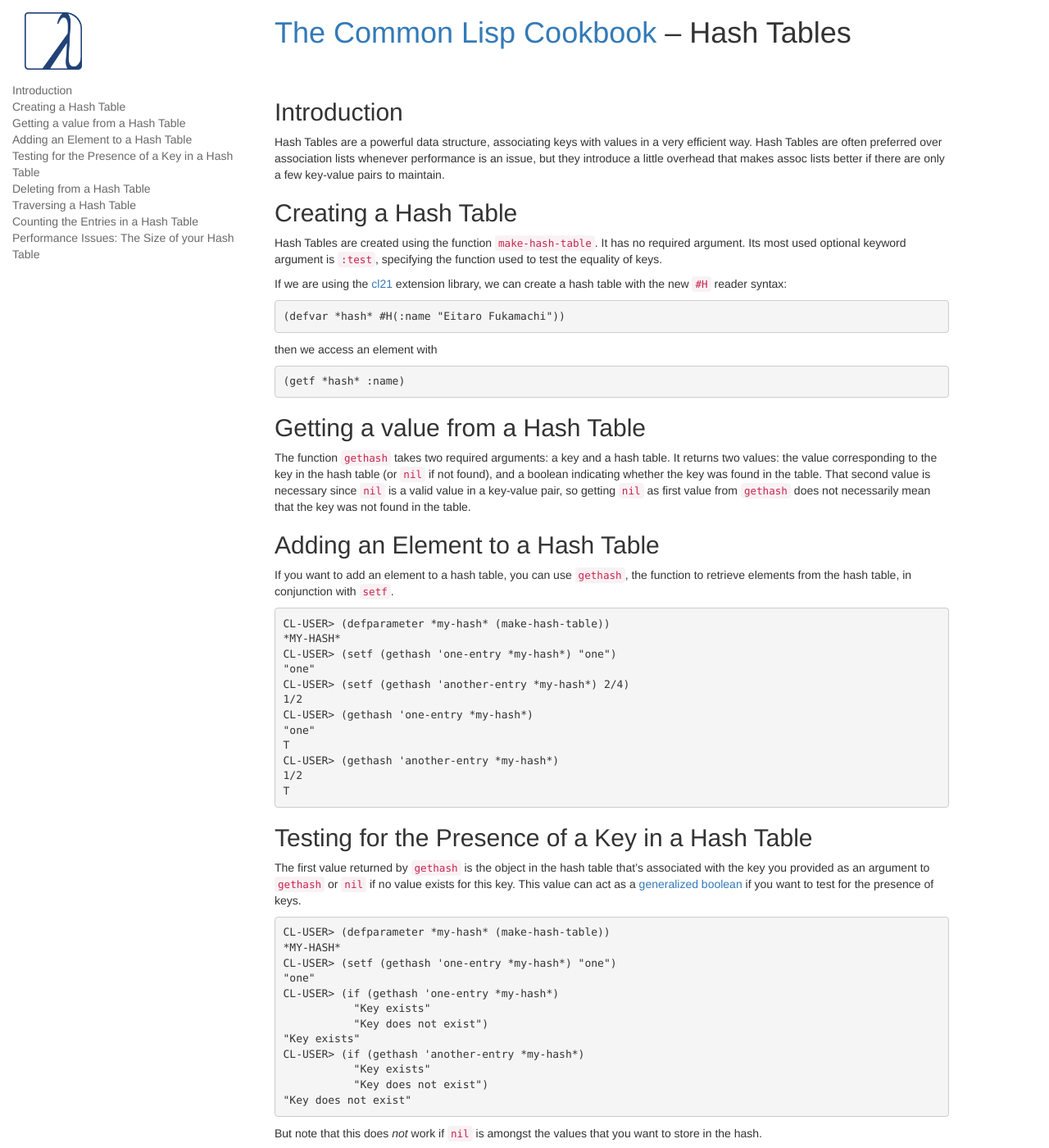
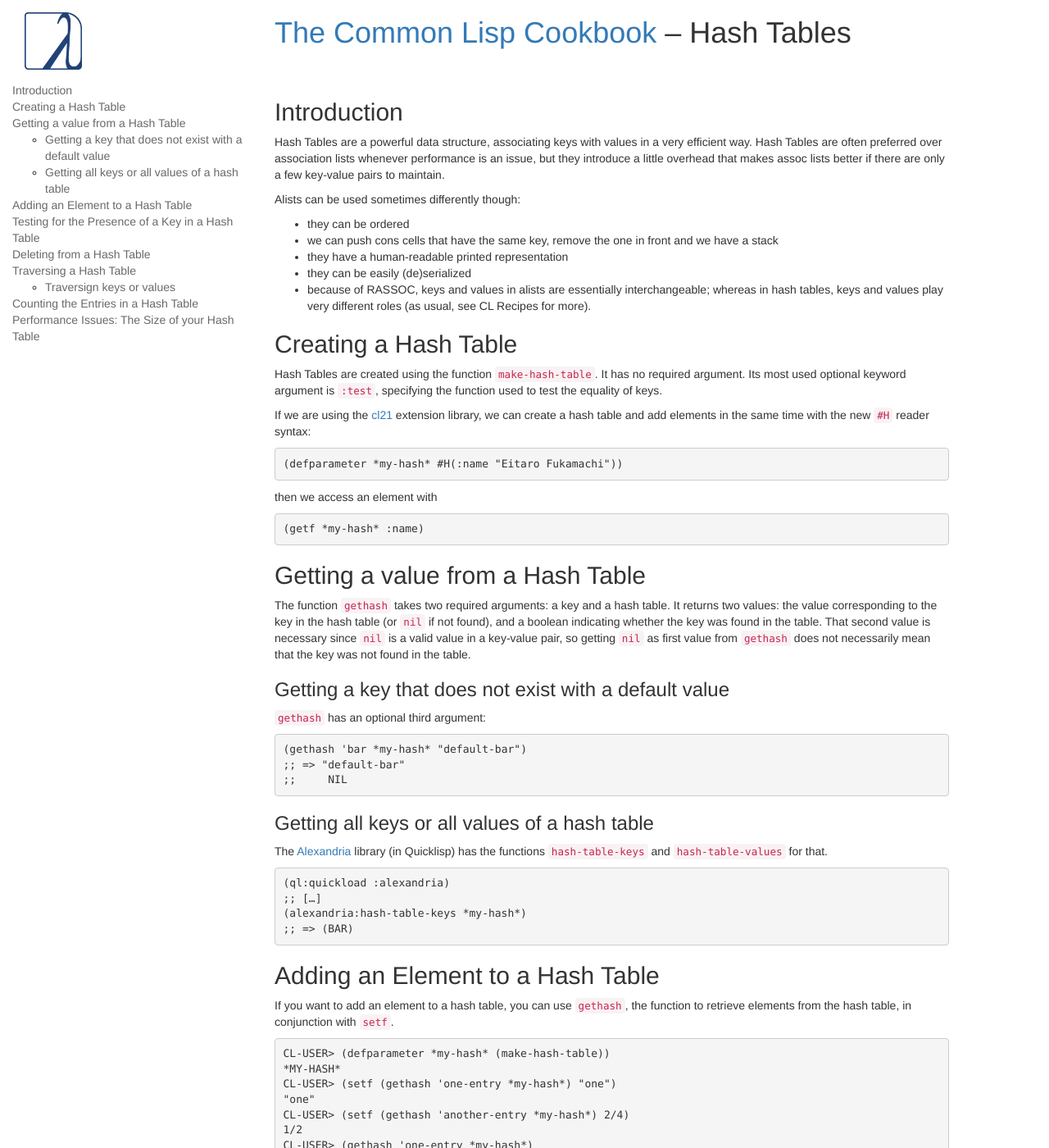
Before and after one commit to LispCookbook/cl-cookbook, a Jekyll site: the page built from hashes.md, in a window 1280 px wide and 1400 px high. Shown: the whole window at 82% size. Built offline with Jekyll 4.4.1, drawn with Linux system fonts in a browser that asks for light colours; some of the changed text lies outside the part shown.

Commit message:
Hashes++ (Alexandria, comparison to alists, mapping over keys or values,…)

```diff
--- a/hashes.md
+++ b/hashes.md
@@ -12,6 +12,17 @@
 a little overhead that makes assoc lists better if there are only a
 few key-value pairs to maintain.
 
+Alists can be used sometimes differently though:
+
+- they can be ordered
+- we can push cons cells that have the same key, remove the one in
+  front and we have a stack
+- they have a human-readable printed representation
+- they can be easily (de)serialized
+- because of RASSOC, keys and values in alists are essentially
+interchangeable; whereas in hash tables, keys and values play very
+different roles (as usual, see CL Recipes for more).
+
 
 <a name="create"></a>
 
@@ -23,15 +34,16 @@
 `:test`, specifying the function used to test the equality of keys.
 
 If we are using the [cl21](http://cl21.org/) extension library, we can
-create a hash table with the new `#H` reader syntax:
+create a hash table and add elements in the same time with the new
+`#H` reader syntax:
 
 ~~~lisp
-(defvar *hash* #H(:name "Eitaro Fukamachi"))
+(defparameter *my-hash* #H(:name "Eitaro Fukamachi"))
 ~~~
 then we access an element with
 
 ~~~lisp
-(getf *hash* :name)
+(getf *my-hash* :name)
 ~~~
 
 
@@ -48,6 +60,29 @@
 in a key-value pair, so getting `nil` as first value from `gethash`
 does not necessarily mean that the key was not found in the table.
 
+### Getting a key that does not exist with a default value
+
+`gethash` has an optional third argument:
+
+~~~lisp
+(gethash 'bar *my-hash* "default-bar")
+;; => "default-bar"
+;;     NIL
+~~~
+
+### Getting all keys or all values of a hash table
+
+The
+[Alexandria](https://common-lisp.net/project/alexandria/draft/alexandria.html)
+library (in Quicklisp) has the functions `hash-table-keys` and
+`hash-table-values` for that.
+
+~~~lisp
+(ql:quickload :alexandria)
+;; […]
+(alexandria:hash-table-keys *my-hash*)
+;; => (BAR)
+~~~
 
 <a name="add"></a>
 
@@ -265,6 +300,13 @@
 NIL
 ~~~
 
+Last, we also have [cl21](cl21.htm)'s `(doeach ((key val) *hash*) …)`.
+
+### Traversign keys or values
+
+To map over keys or values we can again rely on Alexandria with
+`maphash-keys` and `maphash-values`.
+
 
 <a name="count"></a>
 
```
